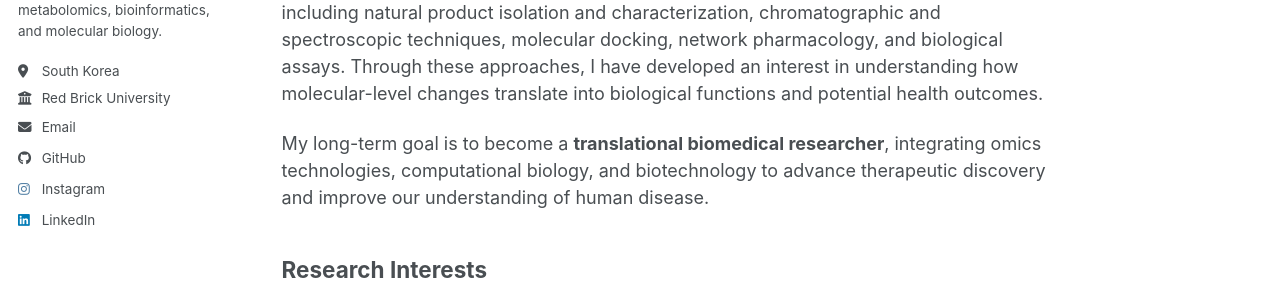
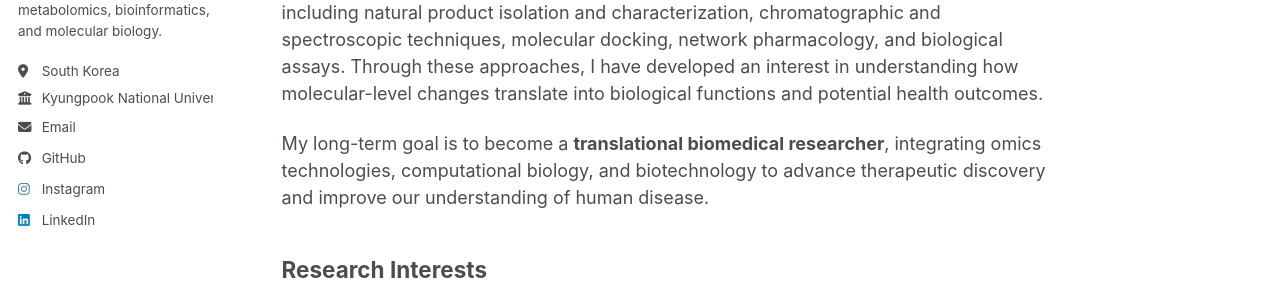
Before and after one commit to zelvianaputri27/zelviana-s-research, a Jekyll site: the page built from _pages/about.md, in a window 1280 px wide. Shown: the part 398-680 px from the top of the page. Built offline with Jekyll 4.4.1, drawn with Linux system fonts in a browser that asks for light colours; a style sheet for code colours, icons or effects is not loaded.

Commit message:
Update _config.yml

```diff
--- a/_config.yml
+++ b/_config.yml
@@ -27,7 +27,7 @@ author:
   pronouns         : # example: "she/her"
   bio              : M.Sc. in Advanced Bioconvergence, conducting interdisciplinary research in biotechnology and translational life sciences through analytical chemistry, metabolomics, bioinformatics, and molecular biology.
   location         : "South Korea"
-  employer         : "Red Brick University"
+  employer         : "Kyungpook National University University"
   uri              : # URL
   email            : "none@example.org"
 
```
